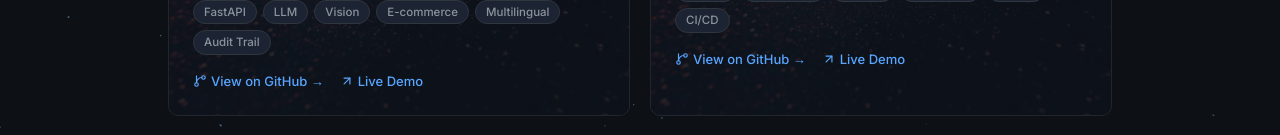
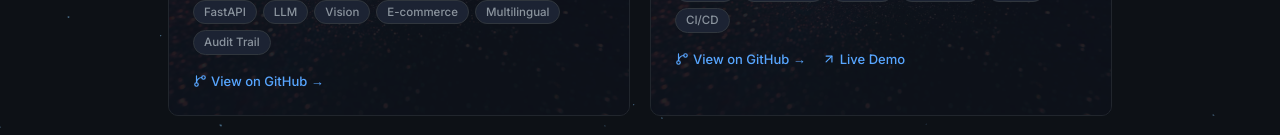
Before and after one commit to ghanendrasahu/portfolio, a React (Vite) app: page /projects in a window 1280 px wide. Shown: the part 557-692 px from the top of the page. Built offline with nearby package versions, Linux system fonts and the light colour scheme.

Commit message:
feat: link only browser demos, drop API docs links

```diff
--- a/src/data/projects.ts
+++ b/src/data/projects.ts
@@ -17,7 +17,6 @@ export const projects: Project[] = [
       "Product photo plus rough specs become a marketplace-ready listing: image attribute extraction, competitor research, a defensible price band, multilingual copy (English, Hindi, regional), a validation gate and a reviewable publish step. Ports and adapters, SQLite with migrations, idempotency and a full audit trail.",
     tags: ["FastAPI", "LLM", "Vision", "E-commerce", "Multilingual", "Audit Trail"],
     github: "https://github.com/ghanendrasahu/kitsunecart",
-    demo: "https://kitsunecart.onrender.com/docs",
   },
   {
     id: 8,
@@ -37,7 +36,6 @@ export const projects: Project[] = [
       "Eight-service FastAPI platform with a gateway, Helm charts, ArgoCD canaries and Terraform. The portfolio's deepest deployment story: bandit SAST, Trivy scanning, Alembic migrations and an explicit CORS allowlist behind a Redis-backed rate limiter.",
     tags: ["Kubernetes", "Helm", "ArgoCD", "Terraform", "FastAPI", "Microservices"],
     github: "https://github.com/ghanendrasahu/onepiece",
-    demo: "https://onepiece-identity.onrender.com/docs",
   },
   {
     id: 10,
@@ -47,7 +45,6 @@ export const projects: Project[] = [
       "Async FastAPI service for meeting intelligence on SQLAlchemy 2.0 + Alembic, with Celery/Redis dead-lettering. Strict pyright, a 3.11/3.12 matrix, an Alembic drift check and a 78% coverage gate on an 83% codebase.",
     tags: ["Python", "FastAPI", "SQLAlchemy", "Celery", "LangGraph", "Docker"],
     github: "https://github.com/ghanendrasahu/v-call",
-    demo: "https://v-call-mpy2.onrender.com/docs",
   },
   {
     id: 23,
@@ -67,7 +64,6 @@ export const projects: Project[] = [
       "Telemetry to maintenance decision: a seeded simulator with degradation physics feeds rolling-window features, an IsolationForest anomaly detector, a calibrated failure model and an RUL regressor. Reports failure probability, days remaining and the sensors driving them.",
     tags: ["Machine Learning", "Time Series", "Anomaly Detection", "RUL", "FastAPI"],
     github: "https://github.com/ghanendrasahu/industrial-predictive-maintenance",
-    demo: "https://industrial-predictive-maintenance-we44.onrender.com/docs",
   },
   {
     id: 12,
@@ -77,7 +73,6 @@ export const projects: Project[] = [
       "YouTube-automation pipeline: download, transcribe, detect clips, write the content pack with an LLM, render 9:16, burn captions and publish. LangGraph orchestration with conditional stages, real resumable YouTube uploads, a thumbnail studio and a dark-mode dashboard.",
     tags: ["LangGraph", "FFmpeg", "Whisper", "YouTube API", "Streamlit", "FastAPI"],
     github: "https://github.com/ghanendrasahu/ai-content-factory",
-    demo: "https://ai-content-factory-k9cv.onrender.com",
   },
   {
     id: 1,
@@ -116,7 +111,6 @@ export const projects: Project[] = [
       "FastAPI-based PDF RAG backend using ChromaDB embeddings and Groq-powered answer generation. Exposes dedicated ingest/query endpoints with structured logging for production observability — a deployable document-intelligence service rather than a script.",
     tags: ["Python", "FastAPI", "ChromaDB", "Embeddings", "Groq", "REST API"],
     github: "https://github.com/ghanendrasahu/RAG_ASSISTANT_API",
-    demo: "https://rag-assistant-api-393o.onrender.com/docs",
   },
   {
     id: 5,
@@ -155,17 +149,15 @@ export const projects: Project[] = [
       "RAG QA platform with a built-in evaluation suite: PDF question answering alongside APIs that grade retrieval and answer quality across RAG configurations, so pipeline changes are measured, not guessed.",
     tags: ["FastAPI", "RAG", "Evaluation", "ChromaDB", "Groq"],
     github: "https://github.com/ghanendrasahu/rag-eval-platform",
-    demo: "https://rag-eval-platform.onrender.com/docs",
   },
   {
     id: 16,
     emoji: "🛡️",
     title: "Fraud Detection Engine",
     description:
-      "Real-time transaction fraud scoring: imbalanced-learning-aware training of XGBoost/LightGBM/CatBoost ensembles exported to ONNX for fast inference, exposed through FastAPI health and prediction endpoints.",
+      "Real-time transaction fraud scoring: imbalanced-learning-aware training of XGBoost/LightGBM/CatBoost ensembles exported to ONNX for fast inference, exposed through FastAPI prediction endpoints.",
     tags: ["XGBoost", "LightGBM", "CatBoost", "ONNX", "FastAPI"],
     github: "https://github.com/ghanendrasahu/fraud-detection-engine",
-    demo: "https://fraud-detection-engine-s5k7.onrender.com/docs",
   },
   {
     id: 17,
@@ -192,10 +184,9 @@ export const projects: Project[] = [
     emoji: "⚖️",
     title: "LegalLens India",
     description:
-      "AI contract literacy for startups, freelancers, employees, landlords/tenants and small businesses. The phase-1 API is live, with the PostgreSQL/Redis phase-2 build-out next.",
+      "AI contract literacy for startups, freelancers, employees, landlords/tenants and small businesses, built API-first with PostgreSQL/Redis persistence.",
     tags: ["FastAPI", "LegalTech", "AI", "API-First"],
     github: "https://github.com/ghanendrasahu/sharingan",
-    demo: "https://legal-lens-india.onrender.com/docs",
   },
   {
     id: 20,
```
